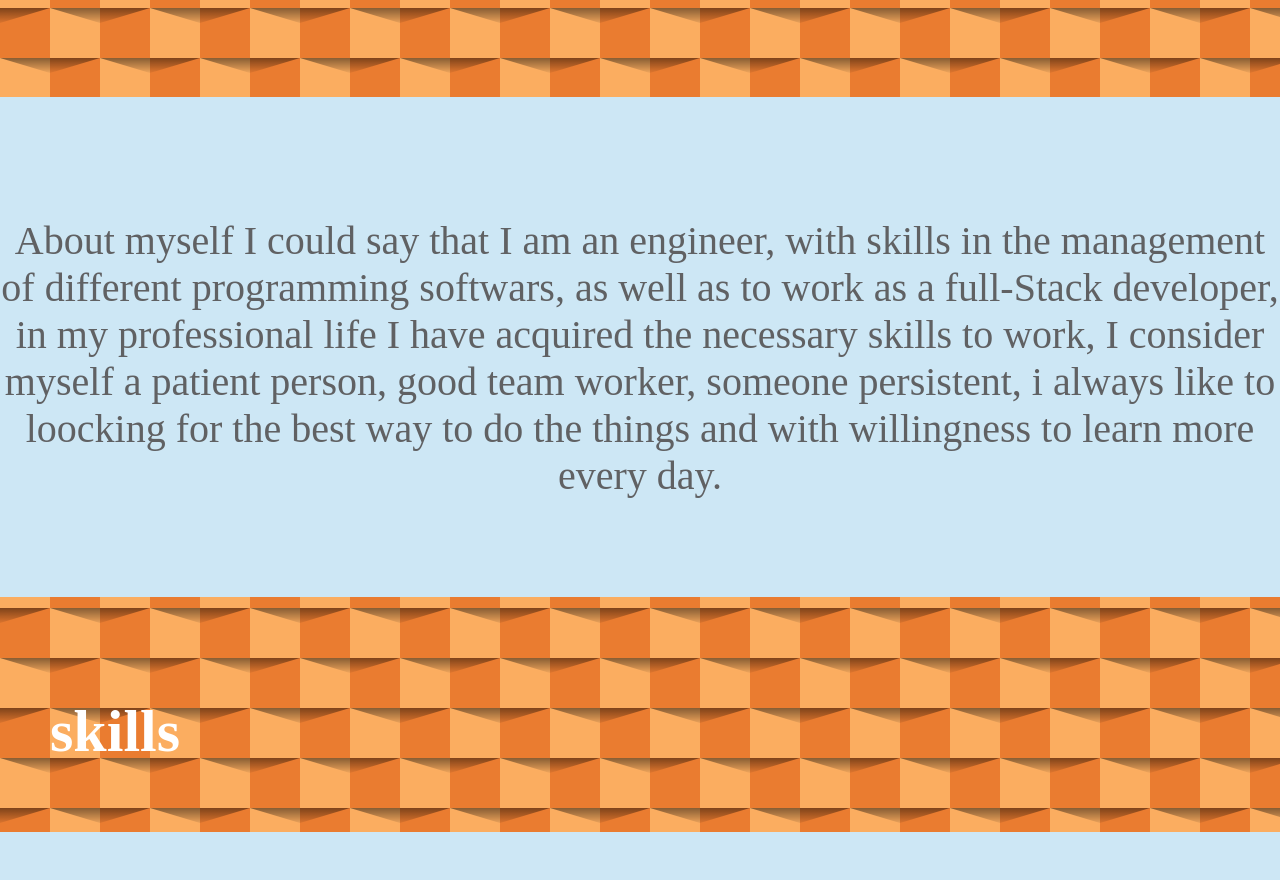
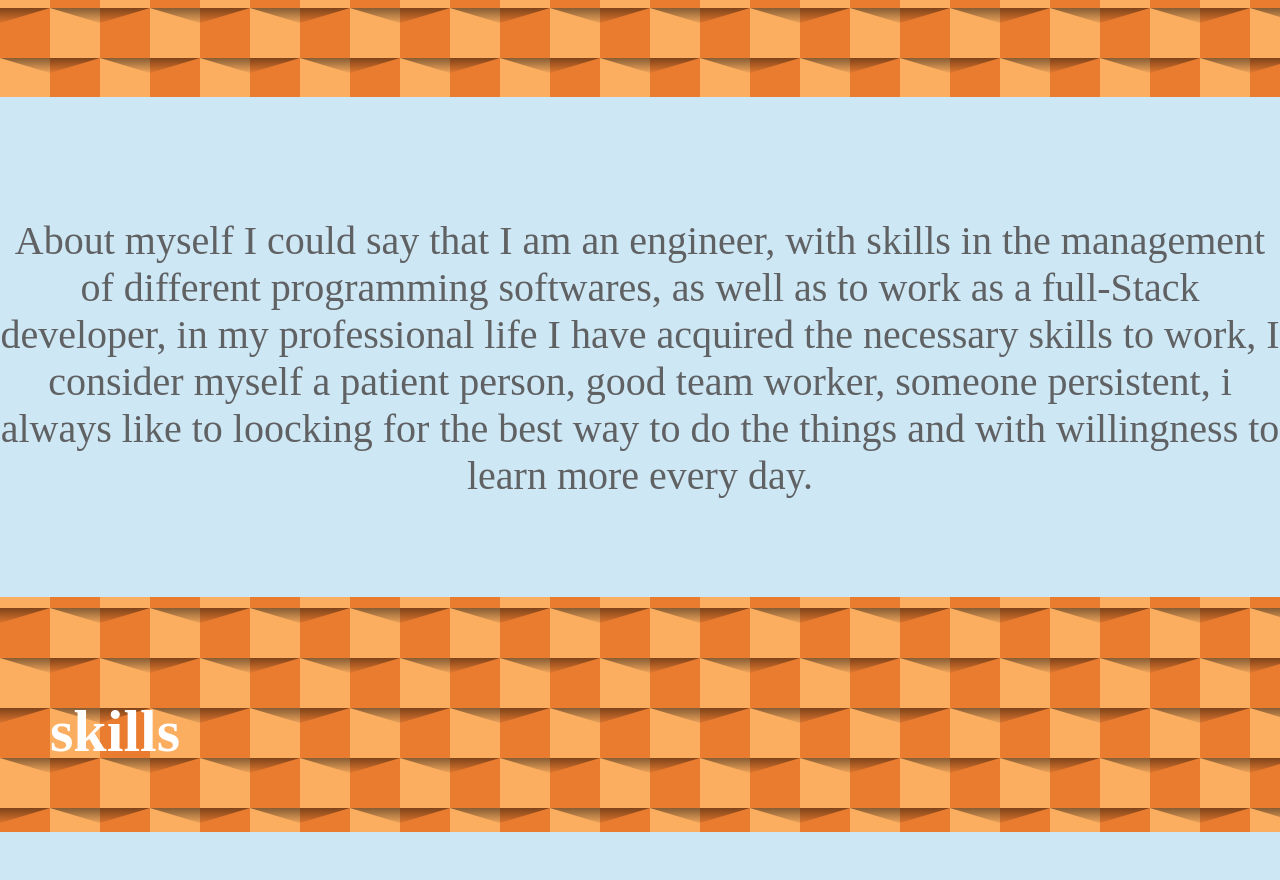
Before and after one commit to xXDashXx/Daniel-Morales_Portafolio, a plain HTML site: page index.html in a window 1280 px wide. Shown: the part 932-1812 px from the top of the page. Drawn offline with nearby package versions, Linux system fonts and the light colour scheme.

Commit message:
correctioninaboutme

```diff
--- a/index.html
+++ b/index.html
@@ -50,7 +50,7 @@
         <h1 class="titleAbautme" id="Aboutme">Abaut me</h1>
         <div class="container_0">
             <p class="Abautmeinfo">About myself I could say that I am an engineer, with skills in the management of
-                different programming softwars, as well as to work as a full-Stack developer, in my professional life I
+                different programming softwares, as well as to work as a full-Stack developer, in my professional life I
                 have acquired the necessary skills to work, I consider myself a patient person, good team worker,
                 someone
                 persistent, i always like to loocking for the best way to do the things and with willingness
```
